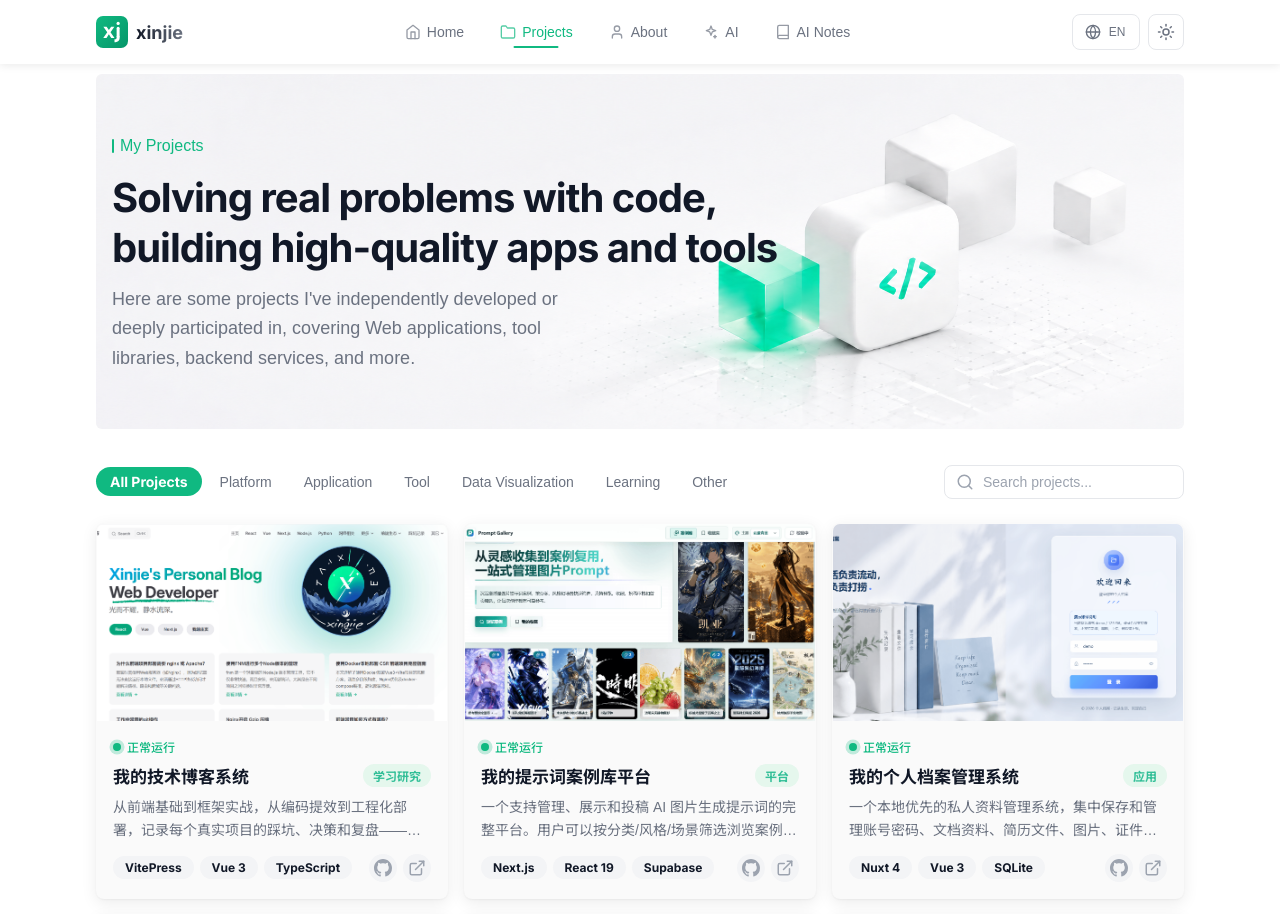
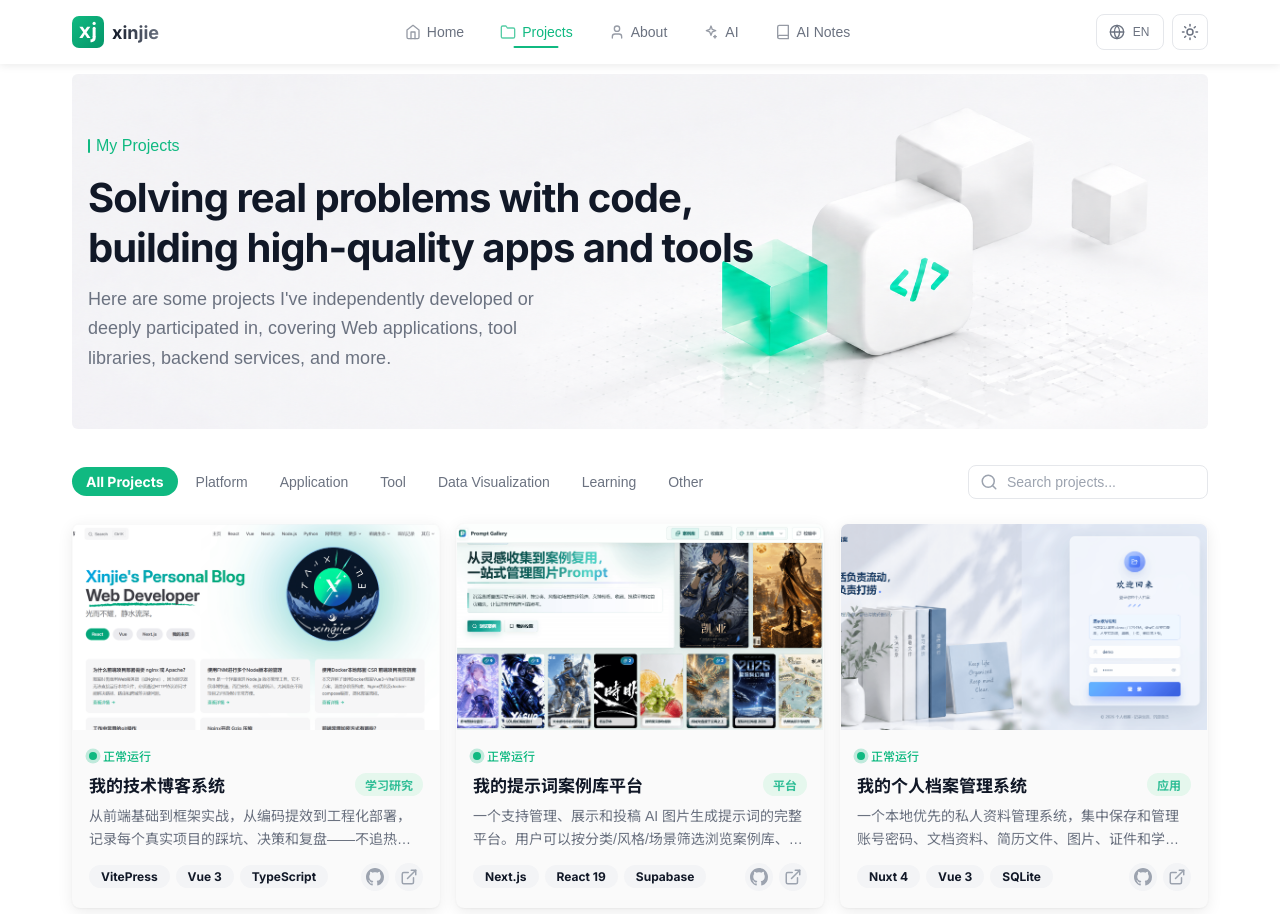
Before and after one commit to gouxinjie/mylab, a Next.js app: page /en/projects in a window 1280 px wide. Shown: the top 914 px of the page. Built offline with nearby package versions, Linux system fonts and the light colour scheme; a web font is replaced by a local one.

Commit message:
调整 PC 端版心尺寸：主版心 1200px，阅读型页面统一 980px；修复 AiProducts key 稳定性

```diff
--- a/app/[locale]/about/page.module.scss
+++ b/app/[locale]/about/page.module.scss
@@ -10,7 +10,7 @@
 
   // 收窄版心
   :global(.container-custom) {
-    max-width: 900px;
+    max-width: 980px;
   }
 }
 
--- a/app/[locale]/ai-notes/[slug]/page.module.scss
+++ b/app/[locale]/ai-notes/[slug]/page.module.scss
@@ -8,7 +8,7 @@
 // 文章容器：全宽居中，限制最大宽度保证长文可读性
 .doc {
   width: 100%;
-  max-width: 760px;
+  max-width: 980px;
   margin: 0 auto;
 }
 
--- a/app/[locale]/ai/layout.module.scss
+++ b/app/[locale]/ai/layout.module.scss
@@ -15,9 +15,9 @@
   }
 }
 
-// 内容区：与全站 container-custom 保持一致的最大宽度（1152px），
+// 内容区：与全站 container-custom 保持一致的最大宽度（1200px），
 // 避免版心缩进导致与首页 / 项目页不对齐
 .content {
   min-width: 0;
-  max-width: 1152px;
+  max-width: 1200px;
 }
--- a/components/business/AiProducts/index.tsx
+++ b/components/business/AiProducts/index.tsx
@@ -182,7 +182,7 @@ const AiProducts = () => {
             const badgeText = product.badge ?? product.company;
             return (
               <a
-                key={product.url}
+                key={`${product.url}-${product.name}`}
                 href={product.url}
                 target="_blank"
                 rel="noopener noreferrer"
--- a/styles/mixins.scss
+++ b/styles/mixins.scss
@@ -15,7 +15,7 @@
 @mixin container-custom {
   margin-left: auto;
   margin-right: auto;
-  max-width: 1152px; // 6xl
+  max-width: 1200px; // 主版心最大宽度
   padding-left: 16px;
   padding-right: 16px;
 
```
